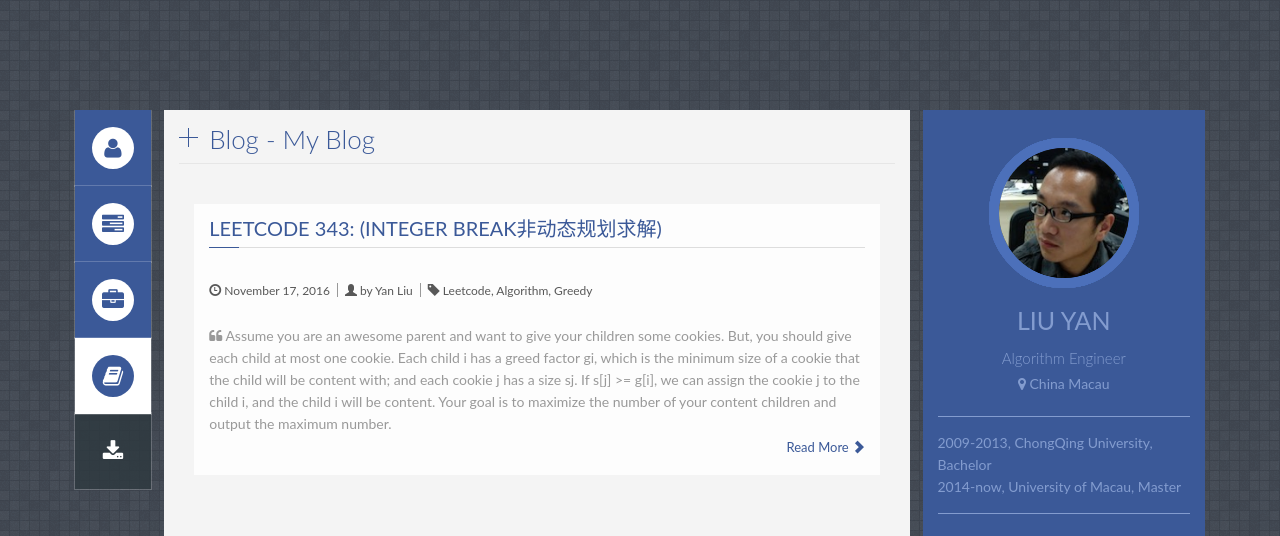
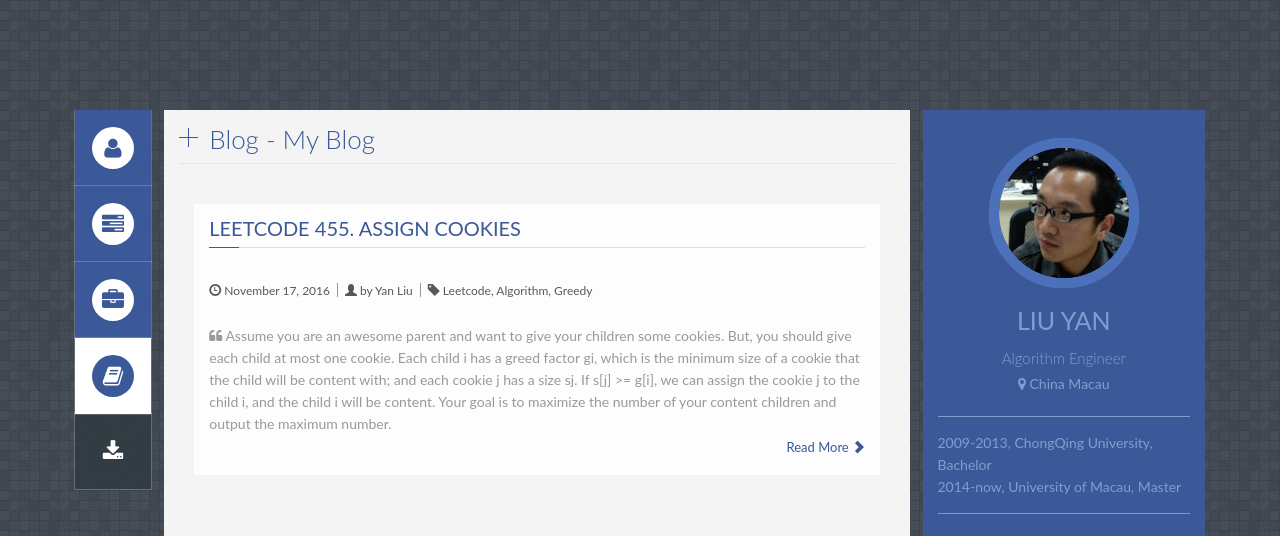
Before and after one commit to senliuy/senliuy.github.io, a plain HTML site: page index.html in a window 1280 px wide. Both pictures are taken after a click on the tab 113 px from the left and 374 px from the top of the page. Shown: the top 536 px of the page. Drawn offline with Linux system fonts and the light colour scheme.

Commit message:
update index
modify blog title of an item

```diff
--- a/index.html
+++ b/index.html
@@ -594,7 +594,7 @@ Extreme Learning Machine</i>' (Result elevation of Chinese-English corpus with 6
                                                                                     <div class="top_c ">
 
                                                                                         <div class="title_content">
-                                                                                            <div class="text_content"><a href="#post-1" class="read_more"> Leetcode 343: (Integer Break非动态规划求解)</a></div>
+                                                                                            <div class="text_content"><a href="#post-1" class="read_more"> Leetcode 455. Assign Cookies</a></div>
                                                                                             <div class="clear"></div>
                                                                                         </div>
 
```
